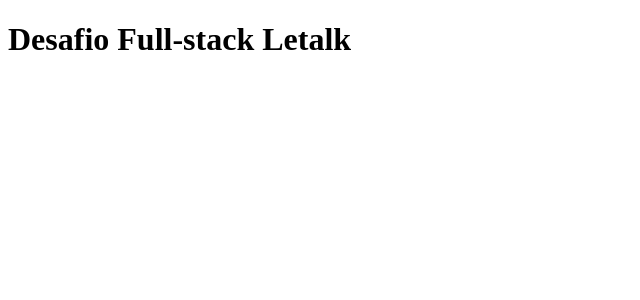
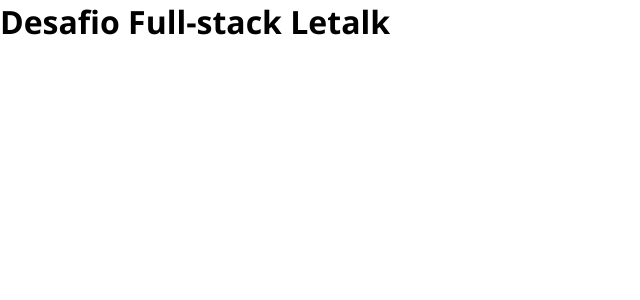
Before and after one commit to pedrohlucena/frontend-letalk-challenge, a React (Create React App) app: page / in a window 1280 px wide. Shown: the top 300 px of the page, without its empty margins (0-640 px from the left). Built offline with nearby package versions, Linux system fonts and the light colour scheme.

Commit message:
feat: add styles config

```diff
--- a/package.json
+++ b/package.json
@@ -20,7 +20,7 @@
     "react": "^18.2.0",
     "react-dom": "^18.2.0",
     "react-scripts": "5.0.1",
-
+    "styled-components": "^6.1.12"
   },
   "config": {
     "commitizen": {
--- a/public/index.html
+++ b/public/index.html
@@ -2,9 +2,15 @@
 <html lang="pt-BR">
   <head>
     <meta charset="utf-8" />
+
+    <link rel="preconnect" href="https://fonts.googleapis.com" />
+    <link rel="preconnect" href="https://fonts.gstatic.com" crossorigin />
+    <link href="https://fonts.googleapis.com/css2?family=Open+Sans:ital,wght@0,300..800;1,300..800&display=swap" rel="stylesheet" />
+
     <link rel="icon" href="%PUBLIC_URL%/favicon.ico" />
+
     <meta name="viewport" content="width=device-width, initial-scale=1" />
-    <meta name="theme-color" content="#000000" />
+
     <title>Desafio Full-stack Letalk</title>
   </head>
 
--- a/src/App.tsx
+++ b/src/App.tsx
@@ -1,3 +1,12 @@
+import { ThemeProvider } from 'styled-components'
+import { defaultTheme, GlobalStyle } from './styles'
+
 export function App() {
-  return <h1>Desafio Full-stack Letalk</h1>
+  return (
+    <ThemeProvider theme={defaultTheme}>
+      <GlobalStyle />
+
+      <h1>Desafio Full-stack Letalk</h1>
+    </ThemeProvider>
+  )
 }
--- /dev/null
+++ b/src/styles/global.ts
@@ -0,0 +1,28 @@
+import { createGlobalStyle, css } from 'styled-components'
+
+export const GlobalStyle = createGlobalStyle`
+    ${({ theme }) => css`
+      * {
+        margin: 0;
+        padding: 0;
+        box-sizing: border-box;
+      }
+
+      html {
+        font-size: 62.5%; // 1rem = 10px
+      }
+
+      body {
+        -webkit-font-smoothing: antialiased;
+      }
+
+      body,
+      input,
+      textarea,
+      button {
+        font-family: 'Open Sans', sans-serif;
+        font-weight: 400;
+        font-size: 1.6rem;
+      }
+    `}
+`
--- /dev/null
+++ b/src/styles/index.ts
@@ -0,0 +1,3 @@
+export { GlobalStyle } from './global'
+
+export * from './themes'
--- /dev/null
+++ b/src/styles/themes/default.ts
@@ -0,0 +1,4 @@
+export const defaultTheme = {
+  white: '#FFFFFF',
+  black: '#000000',
+}
--- /dev/null
+++ b/src/styles/themes/index.ts
@@ -0,0 +1 @@
+export { defaultTheme } from './default'
```
Also changed, not shown: src/index.tsx (+6 -8 lines), 2 other files (tests, documents, lock files or other folders).
